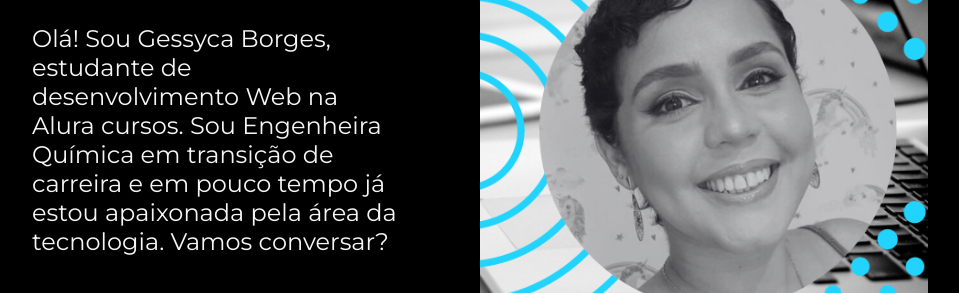
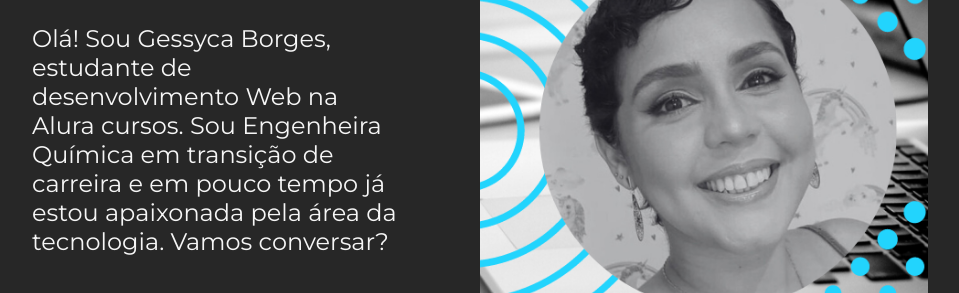
Before and after one commit to GessycaBorges/portfolio-alura, a plain HTML site: page index.html in a window 1280 px wide. Shown: the part 405-698 px from the top of the page, without its empty margins (160-1119 px from the left). Drawn offline with nearby package versions, Linux system fonts and the light colour scheme.

Commit message:
Update style.css

```diff
--- a/styles/style.css
+++ b/styles/style.css
@@ -1,10 +1,10 @@
 @import url('https://fonts.googleapis.com/css2?family=Krona+One&family=Montserrat:wght@400;600&display=swap');
 
 :root {
-    --cor-primaria:#000000;
+    --cor-primaria:#272727;
     --cor-secundaria: #f6f6f6;
     --cor-terciaria: #22D4FD;
-    --cor-hover: #272727;
+    --cor-hover: #000000;
 
     --fonte-primaria: 'Krona One', sans-serif;
     --fonte-secundaria: 'Montserrat', sans-serif;
```
